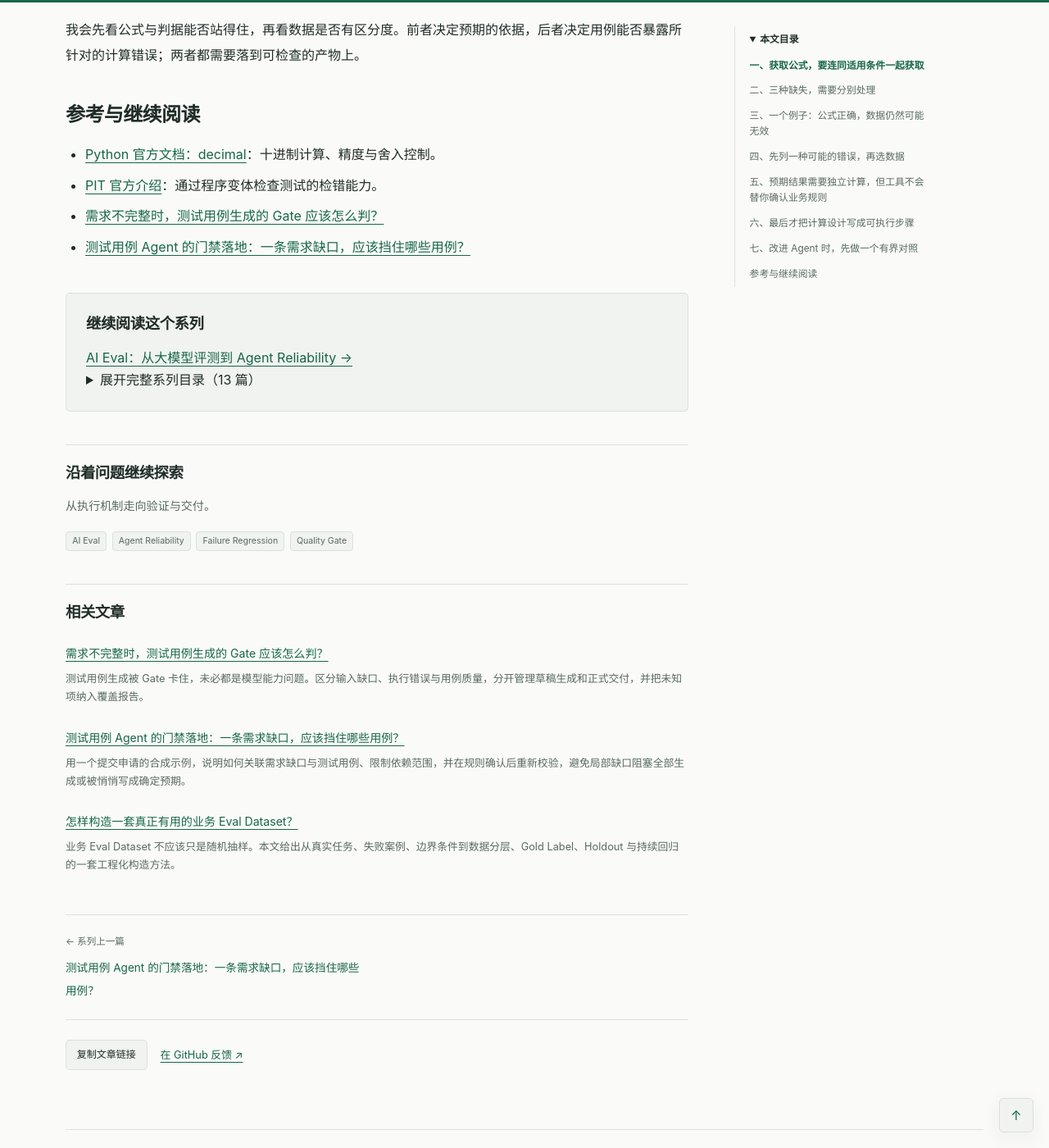
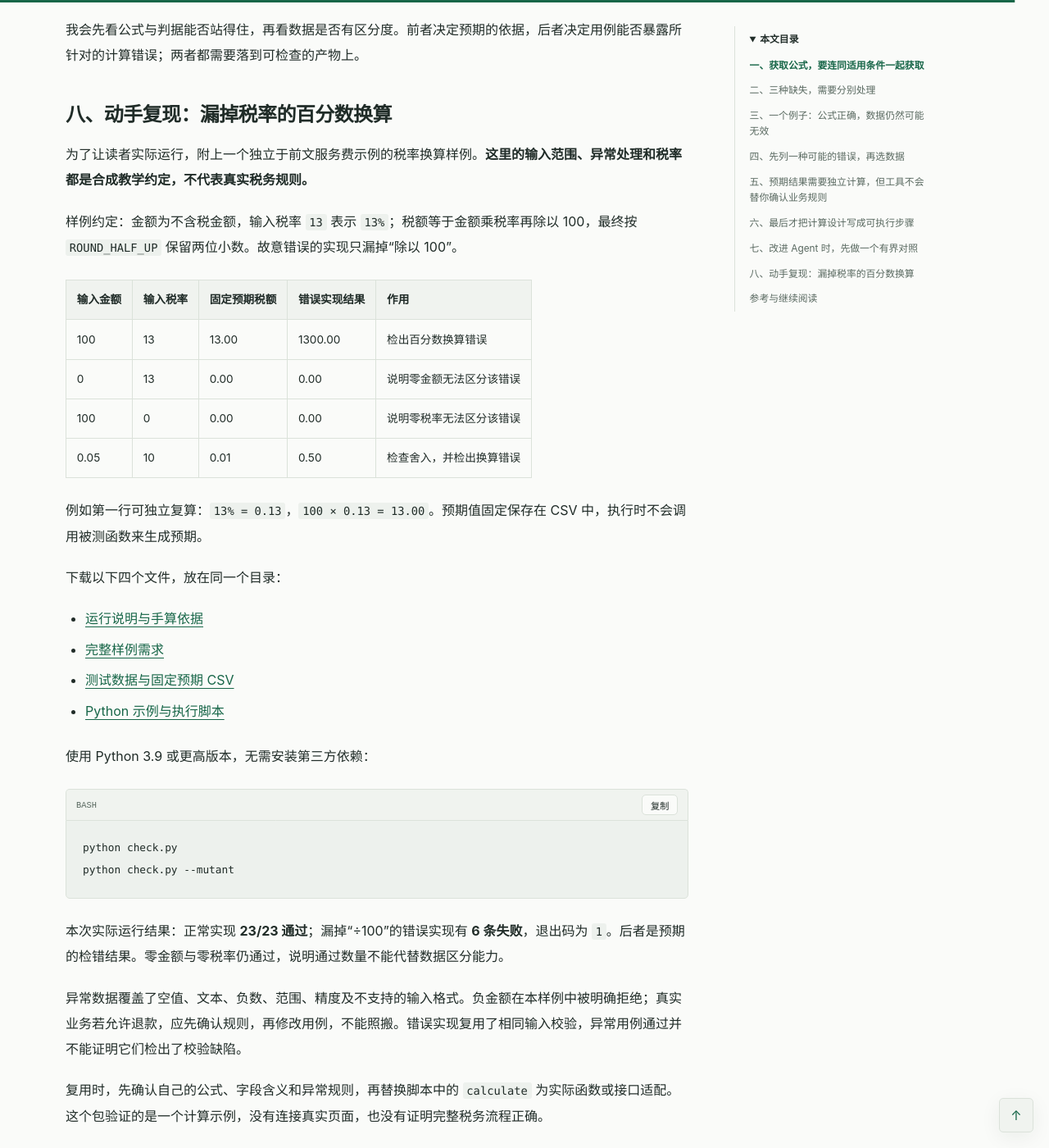
Before and after one commit to hugfeature/hugfeature.github.io, a Jekyll site: the page built from _posts/2026-10-08-calculation-test-oracles-and-data.md, in a window 1280 px wide and 1400 px high, scrolled down 6800 px. Shown: the whole window at 82% size. Built offline with Jekyll 4.4.1, drawn with Linux system fonts in a browser that asks for light colours.

Commit message:
Add reproducible tax-rate calculation example with fixed oracles and mutant

````diff
--- a/_posts/2026-10-08-calculation-test-oracles-and-data.md
+++ b/_posts/2026-10-08-calculation-test-oracles-and-data.md
@@ -200,6 +200,41 @@ Python 的 `decimal` 支持十进制计算，并提供精度和舍入控制；
 
 我会先看公式与判据能否站得住，再看数据是否有区分度。前者决定预期的依据，后者决定用例能否暴露所针对的计算错误；两者都需要落到可检查的产物上。
 
+## 八、动手复现：漏掉税率的百分数换算
+
+为了让读者实际运行，附上一个独立于前文服务费示例的税率换算样例。**这里的输入范围、异常处理和税率都是合成教学约定，不代表真实税务规则。**
+
+样例约定：金额为不含税金额，输入税率 `13` 表示 `13%`；税额等于金额乘税率再除以 100，最终按 `ROUND_HALF_UP` 保留两位小数。故意错误的实现只漏掉“除以 100”。
+
+| 输入金额 | 输入税率 | 固定预期税额 | 错误实现结果 | 作用 |
+| --- | --- | --- | --- | --- |
+| 100 | 13 | 13.00 | 1300.00 | 检出百分数换算错误 |
+| 0 | 13 | 0.00 | 0.00 | 说明零金额无法区分该错误 |
+| 100 | 0 | 0.00 | 0.00 | 说明零税率无法区分该错误 |
+| 0.05 | 10 | 0.01 | 0.50 | 检查舍入，并检出换算错误 |
+
+例如第一行可独立复算：`13% = 0.13`，`100 × 0.13 = 13.00`。预期值固定保存在 CSV 中，执行时不会调用被测函数来生成预期。
+
+下载以下四个文件，放在同一个目录：
+
+- [运行说明与手算依据](/assets/examples/tax-rate/README.txt)
+- [完整样例需求](/assets/examples/tax-rate/requirements.txt)
+- [测试数据与固定预期 CSV](/assets/examples/tax-rate/cases.csv)
+- [Python 示例与执行脚本](/assets/examples/tax-rate/check.py)
+
+使用 Python 3.9 或更高版本，无需安装第三方依赖：
+
+```bash
+python check.py
+python check.py --mutant
+```
+
+本次实际运行结果：正常实现 **23/23 通过**；漏掉“÷100”的错误实现有 **6 条失败**，退出码为 `1`。后者是预期的检错结果。零金额与零税率仍通过，说明通过数量不能代替数据区分能力。
+
+异常数据覆盖了空值、文本、负数、范围、精度及不支持的输入格式。负金额在本样例中被明确拒绝；真实业务若允许退款，应先确认规则，再修改用例，不能照搬。错误实现复用了相同输入校验，异常用例通过并不能证明它们检出了校验缺陷。
+
+复用时，先确认自己的公式、字段含义和异常规则，再替换脚本中的 `calculate` 为实际函数或接口适配。这个包验证的是一个计算示例，没有连接真实页面，也没有证明完整税务流程正确。
+
 ## 参考与继续阅读
 
 - [Python 官方文档：decimal](https://docs.python.org/3/library/decimal.html)：十进制计算、精度与舍入控制。
````
Also changed, not shown: other parts of _posts/2026-10-08-calculation-test-oracles-and-data.md (+2 -2 lines), assets/examples/tax-rate/cases.csv (added, +24 -0 lines), assets/examples/tax-rate/requirements.txt (added, +10 -0 lines), assets/examples/tax-rate/README.txt (added), 1 other file.
